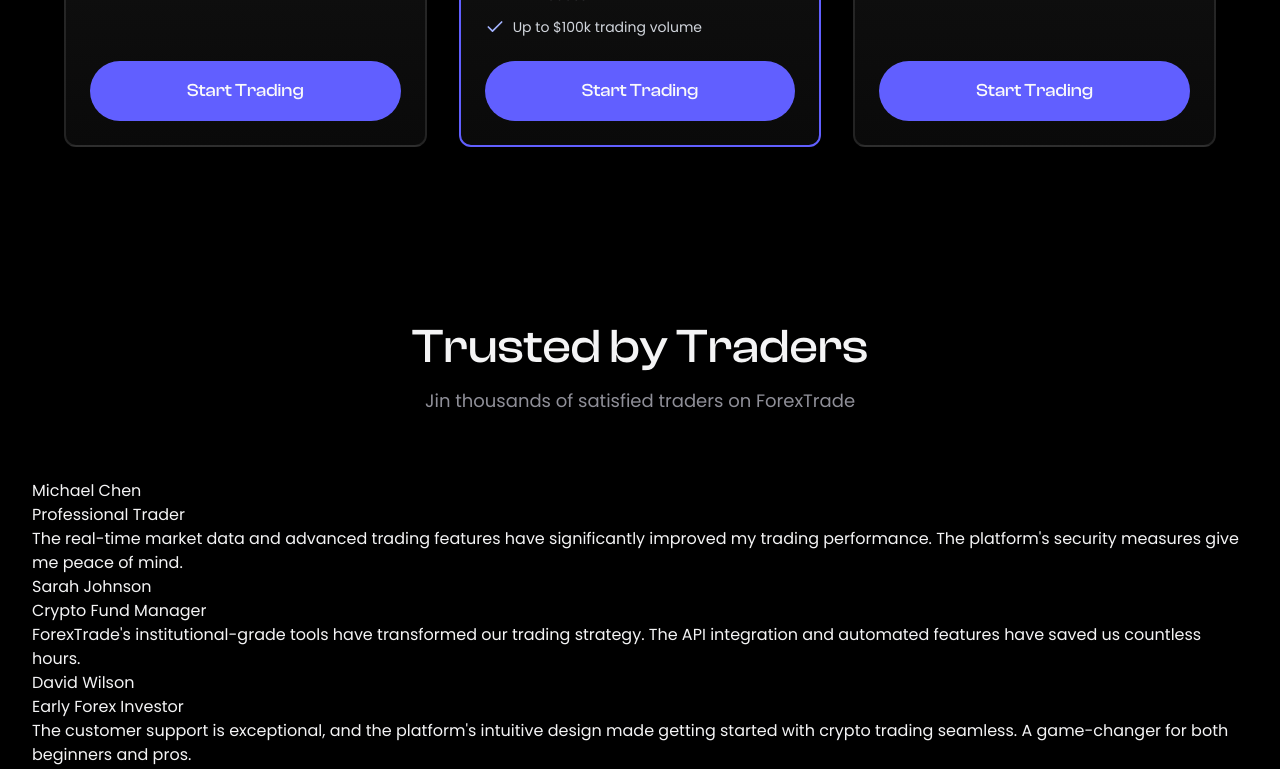
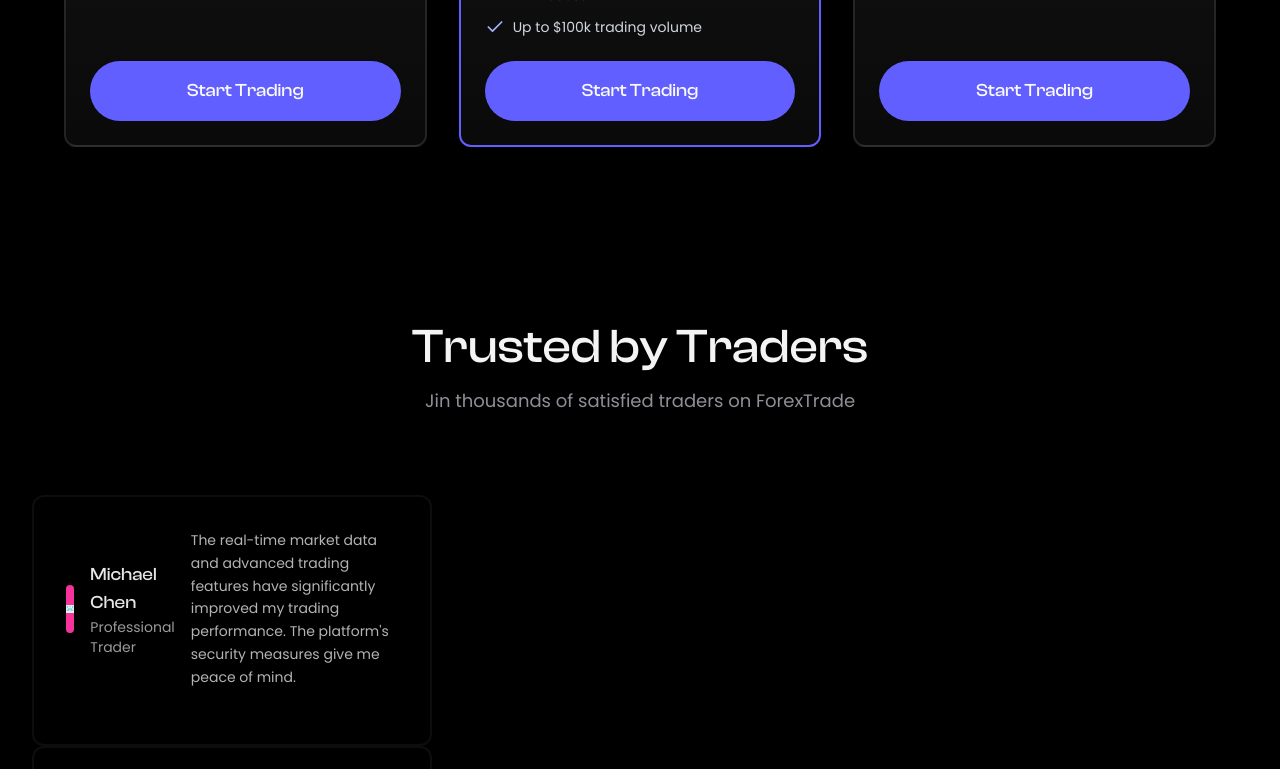
Before and after one commit to Jisap/vite-landingpage-2025, a React (Vite) app: page / in a window 1280 px wide. Shown: the part 3267-4036 px from the top of the page. Built offline with nearby package versions, Linux system fonts and the light colour scheme; a web font is replaced by a local one.

Commit message:
Refactor Testimonials component to enhance layout and styling, improving the presentation of user feedback

```diff
--- a/src/sections/Testimonials.jsx
+++ b/src/sections/Testimonials.jsx
@@ -17,26 +17,31 @@
         </div>
 
         {/* Marquee */}
-        <div>
-          <div>
-            <div>
+        <div className='relative flex flex-col antialiased'>
+          <div className='relative flex overflow-hidden py-4'>
+            <div className='min-w-full shrink-0 items-stretch gap-8'>
               {testimonials.map((testimonial, index) => (
-                <div key={index}>
-                  <div>
-                    <div>
-                      <img src="" alt="" />
+                <div key={index} className="w-[400px] cursor-pointer shrink-0 bg-black/40 backdrop-blur-xl border-white/5 hover:border-white/10 transition-all duration-300 p-8 border-2 rounded-xl"
+                >
+                  <div className='centered-row gap-4 mb-6'>
+                    <div className='h-12 w-12 overflow-clip rounded-full text-xl center-item text-center bg-pink-500'>
+                      <img
+                        src={testimonial.image}
+                        alt="image"
+                      />
+                      {!testimonial.image && testimonial.name[0]}
                     </div>
 
                     <div>
-                      <h4>
+                      <h4 className='font-medium text-lg clash-display text-white/90'>
                         {testimonial.name}
                       </h4>
-                      <p>
+                      <p className='text-sm text-white/60'>
                         {testimonial.role}
                       </p>
                     </div>
 
-                    <p>
+                    <p className='text-white/70 text-sm leading-relaxed'>
                       {testimonial.content}
                     </p>
 
```
